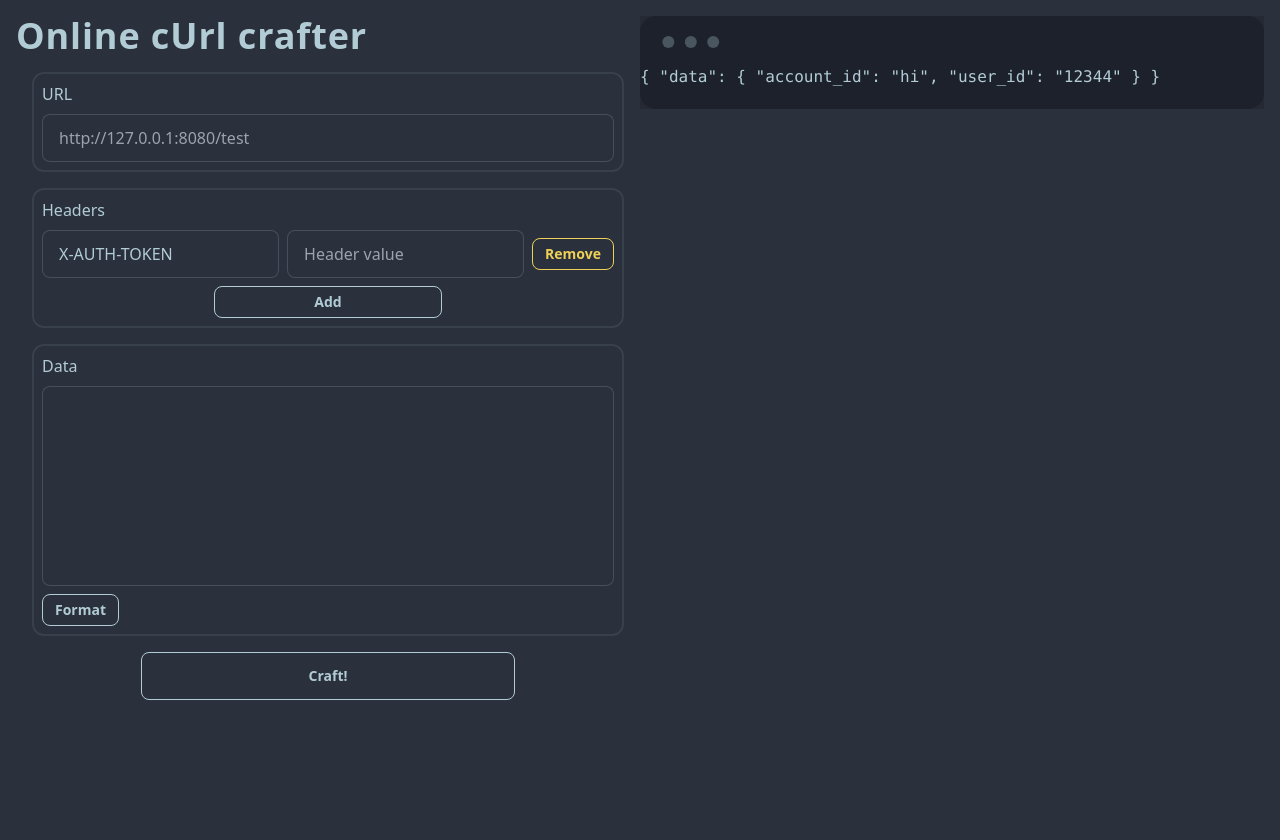
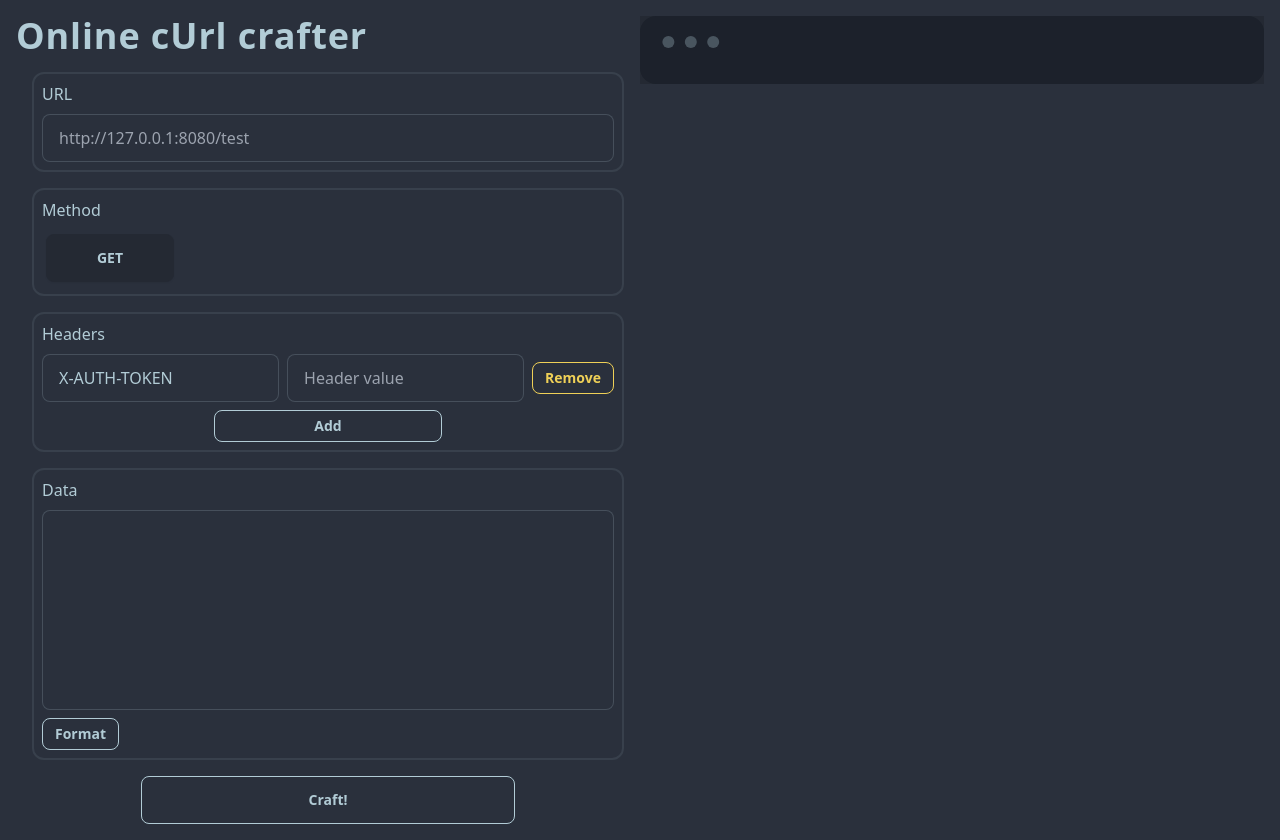
Before and after one commit to galletafromjell666/react-curl-crafter, a React (Vite) app: page / in a window 1280 px wide. Before the commit the page ends 800 px from the top, so only its background shows below. Built offline with nearby package versions, Linux system fonts and the light colour scheme.

Commit message:
Add zustand store

```diff
--- a/src/modules/form/index.tsx
+++ b/src/modules/form/index.tsx
@@ -1,27 +1,34 @@
-import { useCallback, useState } from "react";
+import { useCallback, useMemo, useState } from "react";
 import { SubmitHandler, useFieldArray, useForm } from "react-hook-form";
+import clsx from "clsx";
 import Logo from "./components/Logo";
 import { getFormattedData } from "../../utils";
-import clsx from "clsx";
+import { craftCurl } from "../crafter";
+import { useSetCurlString } from "../../store/crafterStore";
+
+const availableMethods = ["GET", "DELETE", "PUT", "POST", "PATCH"];
 
 function Form() {
+  const setCurlString = useSetCurlString();
   const [isFormatDataError, setIsFormatDataError] = useState(false);
 
-  const { register, handleSubmit, control, setValue, getValues } = useForm({
+  const { register, handleSubmit, control, setValue, getValues, watch } =
+    useForm({
       defaultValues: {
+        method: availableMethods[0],
         headers: [{ key: "X-AUTH-TOKEN", value: "" }],
         url: "",
         data: "",
       },
     });
 
+  const [method] = watch(["method"]);
+  console.log({ method });
+
   const { fields, append, remove } = useFieldArray({
     name: "headers",
     control,
   });
-
-  // const watchAllFields = watch();
-  // console.log(watchAllFields);
 
   const onAddHeader = useCallback(() => {
     append({ key: "", value: "" });
@@ -42,8 +49,15 @@ function Form() {
     setIsFormatDataError(isError);
   };
 
+  const cleanMethods = useMemo(() => {
+    return availableMethods.filter((m) => m !== method);
+  }, [method]);
+
   const onSubmit: SubmitHandler<any> = (data) => {
-    console.log("submit handler", data);
+    console.log("input", data);
+    const value = craftCurl({ ...data, method: "GET" });
+    console.log("output", value);
+    setCurlString(value);
   };
 
   return (
@@ -63,6 +77,31 @@ function Form() {
             className="input input-bordered w-full"
           />
         </div>
+        <div className="m-4 flex flex-col gap-y-2 rounded-xl border-2 border-base-content/10 p-2">
+          <label>Method</label>
+          <div className="dropdown dropdown-bottom">
+            <div tabIndex={0} role="button" className="btn m-1 w-32">
+              {method}
+            </div>
+            <ul
+              tabIndex={0}
+              className="menu dropdown-content z-[1] w-52 rounded-box bg-base-100 p-2 shadow"
+            >
+              {cleanMethods.map((method) => {
+                return (
+                  <li
+                    role="button"
+                    onClick={() => {
+                      setValue("method", method);
+                    }}
+                  >
+                    <a>{method}</a>
+                  </li>
+                );
+              })}
+            </ul>
+          </div>
+        </div>
         <div
           data-test-id="url-section"
           className="m-4 flex flex-col gap-y-2 rounded-xl border-2 border-base-content/10 p-2"
@@ -76,14 +115,12 @@ function Form() {
                   key={field.id}
                 >
                   <input
-                    id="header_1_key"
                     {...register(`headers.${index}.key` as const)}
                     type="text"
                     placeholder="Header key"
                     className="input input-bordered w-full max-w-xs"
                   />
                   <input
-                    id="header_1_value"
                     {...register(`headers.${index}.value` as const)}
                     type="text"
                     placeholder="Header value"
--- a/src/modules/preview/index.tsx
+++ b/src/modules/preview/index.tsx
@@ -1,13 +1,11 @@
+import { useCurlString } from "../../store/crafterStore";
+
 function Preview() {
+  const curlString = useCurlString();
   return (
     <div className="h-full flex-1 justify-center bg-base-200">
       <div className="mockup-code">
-        <code>{`{
-  "data": {
-    "account_id": "hi",
-    "user_id": "12344"
-  }
-}`}</code>
+        <code>{curlString}</code>
       </div>
     </div>
   );
--- /dev/null
+++ b/src/store/crafterStore.ts
@@ -0,0 +1,27 @@
+import { create } from "zustand";
+import { devtools } from "zustand/middleware";
+
+interface CrafterStore {
+  curlString: string;
+  actions: {
+    setCurlString: (c: string) => void;
+  };
+}
+
+export const useCrafterStore = create<CrafterStore>()(
+  devtools<CrafterStore>(
+    (set) => ({
+      curlString: "",
+      actions: {
+        setCurlString: (c: string) => set(() => ({ curlString: c })),
+      },
+    }),
+    {
+      name: "crafter-store",
+    },
+  ),
+);
+
+export const useCurlString = () => useCrafterStore((s) => s.curlString);
+export const useSetCurlString = () =>
+  useCrafterStore((s) => s.actions.setCurlString);
```
Lines whose indentation alone changed are shown as unchanged.
